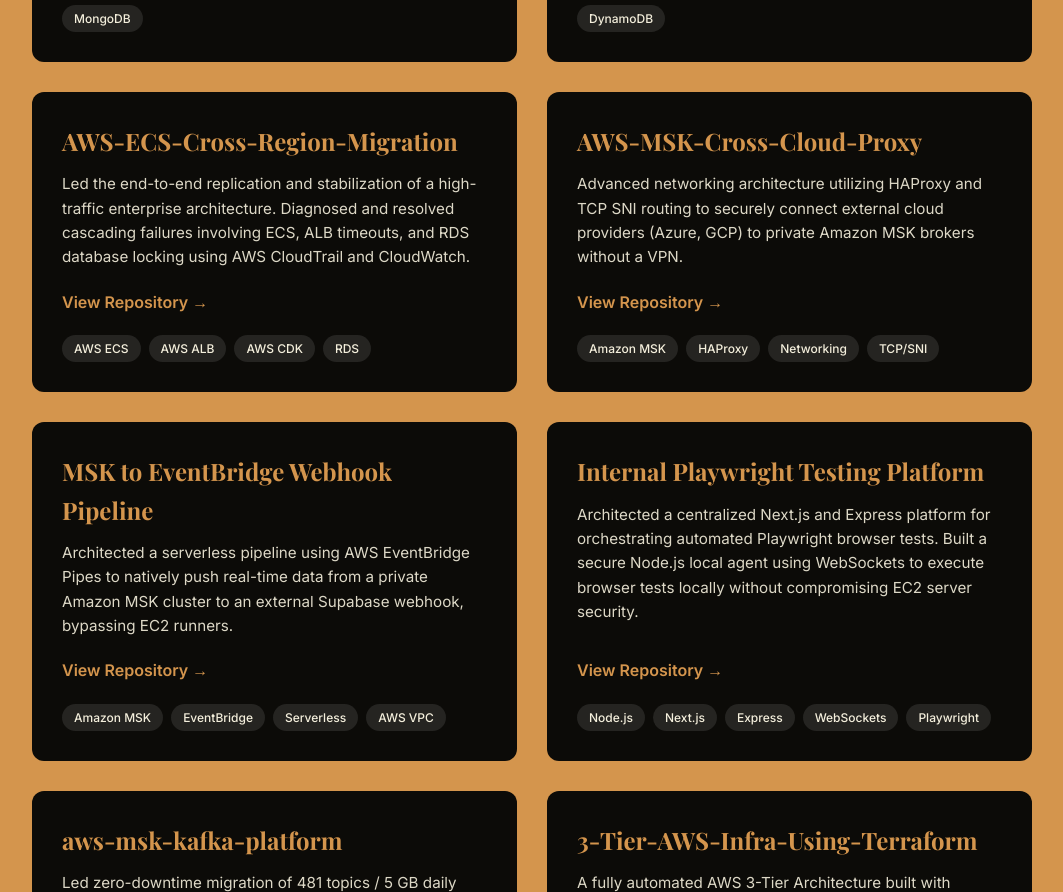
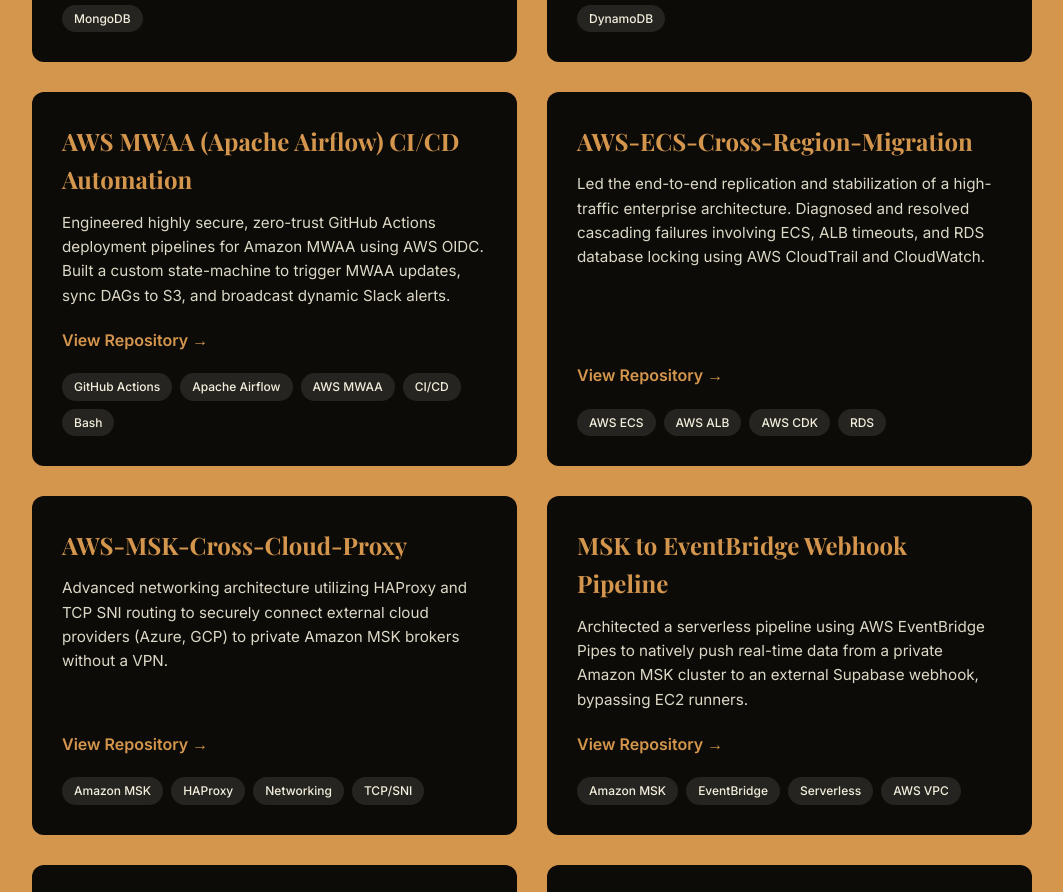
Before and after one commit to KrishnaaCloud/KrishnaaCloud.github.io, a React (Vite) app: page / in a window 1280 px wide. Shown: the part 3140-4032 px from the top of the page, without its empty margins (108-1171 px from the left). Built offline with nearby package versions, Linux system fonts and the light colour scheme; a web font is replaced by a local one.

Commit message:
feat: add MWAA CI/CD project

```diff
--- a/src/components/Projects.jsx
+++ b/src/components/Projects.jsx
@@ -20,6 +20,13 @@
       category: "All"
     },
 
+    {
+      name: "AWS MWAA (Apache Airflow) CI/CD Automation",
+      description: "Engineered highly secure, zero-trust GitHub Actions deployment pipelines for Amazon MWAA using AWS OIDC. Built a custom state-machine to trigger MWAA updates, sync DAGs to S3, and broadcast dynamic Slack alerts.",
+      link: "https://github.com/KrishnaaCloud/AWS-MWAA-CICD-Pipeline",
+      tags: ["GitHub Actions", "Apache Airflow", "AWS MWAA", "CI/CD", "Bash"],
+      category: "CI/CD"
+    },
     {
       name: "AWS-ECS-Cross-Region-Migration",
       description: "Led the end-to-end replication and stabilization of a high-traffic enterprise architecture. Diagnosed and resolved cascading failures involving ECS, ALB timeouts, and RDS database locking using AWS CloudTrail and CloudWatch.",
```
